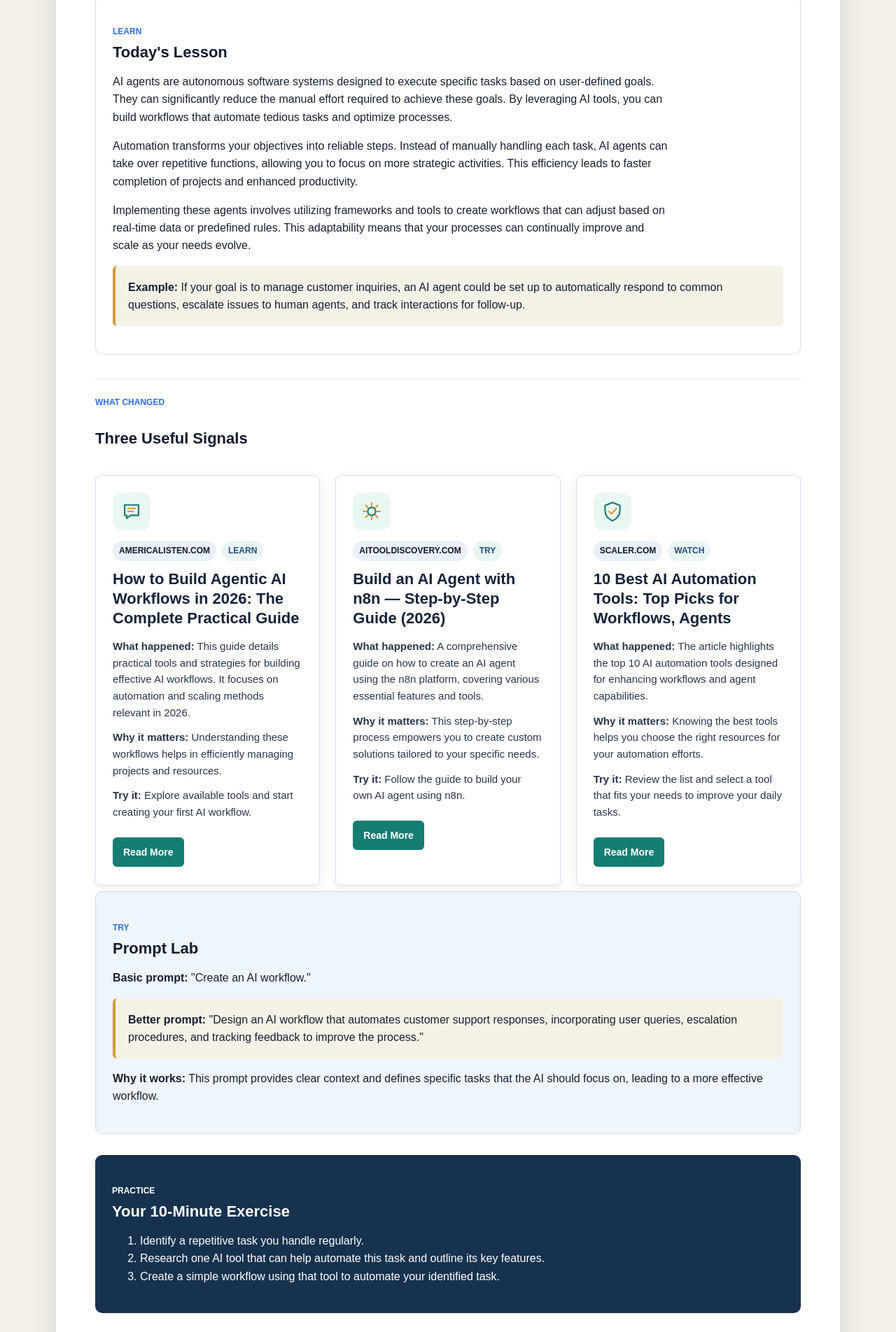
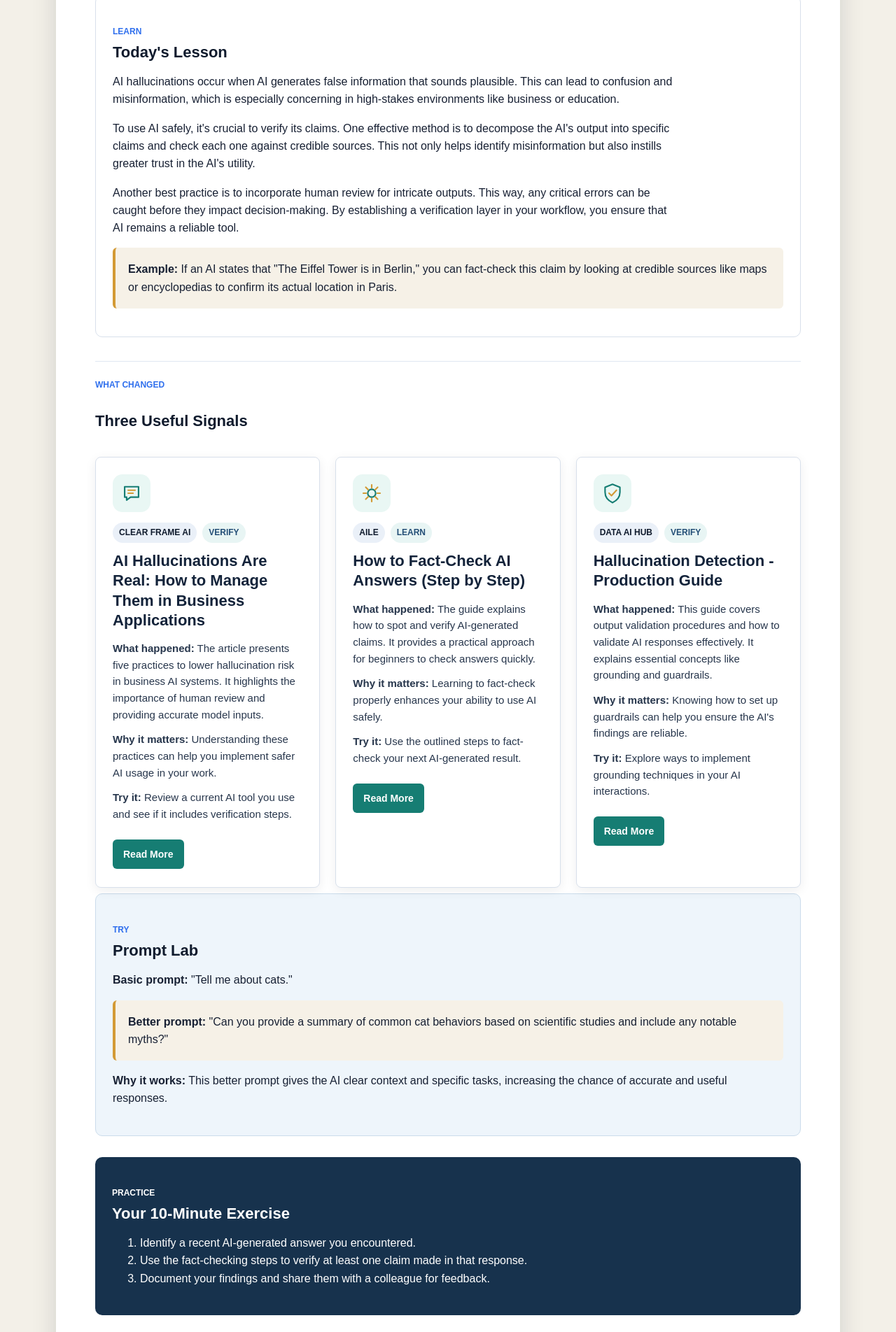
Before and after one commit to jac0468/ai-newsletter, a plain HTML site: page index.html in a window 1280 px wide. Shown: the part 884-2788 px from the top of the page at 70% size. Drawn offline with Linux system fonts and the light colour scheme.

Commit message:
Update AI newsletter

```diff
--- a/index.html
+++ b/index.html
@@ -71,9 +71,9 @@
       <p class="eyebrow">One Focused AI Lesson · Practical Skills · Plain English</p>
       <h1>Jimmy's AI Field Guide</h1>
       <p>One useful idea at a time—explained clearly, grounded in sources, and finished with something you can practice today.</p>
-      <div class="topline">Wednesday, July 29, 2026</div>
+      <div class="topline">Thursday, July 30, 2026</div>
     </header>
-    <nav class="nav"><a href="#latest">Latest Issue</a><a href="archive/">Archive</a><a href="subscribe/">Subscribe</a><a href="https://jac0468.github.io/ai-newsletter/archive/20260729-120027Z.html">Permanent Link</a><a href="#about">About</a></nav>
+    <nav class="nav"><a href="#latest">Latest Issue</a><a href="archive/">Archive</a><a href="subscribe/">Subscribe</a><a href="https://jac0468.github.io/ai-newsletter/archive/20260730-120025Z.html">Permanent Link</a><a href="#about">About</a></nav>
     <main class="content"><section class="lesson-hero" id="latest"><div class="lesson-art" role="img" aria-label="Open field guide with an AI spark">
 <svg viewBox="0 0 180 150" xmlns="http://www.w3.org/2000/svg" aria-hidden="true">
   <rect x="10" y="28" width="72" height="96" rx="9" fill="#ffffff" stroke="#167d73" stroke-width="4"/>
@@ -84,91 +84,86 @@
   <path d="M116 62h35M116 76h25M116 90h31" stroke="#167d73" stroke-width="4" stroke-linecap="round"/>
 </svg></div>
   <p class="lesson-label">TODAY'S PRACTICAL LESSON</p>
-  <h2>Turning Goals into Steps with AI Agents</h2>
-  <p>By the end of this lesson, you'll understand how AI agents and automation can break down your goals into manageable steps, making your tasks easier and more efficient.</p>
+  <h2>How to Verify AI Responses for Accuracy and Safety</h2>
+  <p>You'll learn effective methods to check AI-generated information, ensuring you can use AI confidently and safely.</p>
 </section>
 
 <section class="takeaways">
   <h2>In 60 Seconds</h2>
   <ul>
-    <li>AI agents help automate repetitive tasks and decision-making.</li>
-    <li>You can design workflows that streamline your processes with practical tools.</li>
-    <li>Understanding how to build AI agents can enhance productivity in daily tasks.</li>
+    <li>Understand what AI hallucination is and why it matters.</li>
+    <li>Learn basic steps to fact-check AI-generated answers.</li>
+    <li>Implement verification practices to reduce misinformation risks.</li>
   </ul>
 </section>
 
 <section class="lesson">
   <div class="section-kicker">LEARN</div>
   <h2>Today's Lesson</h2>
-  <p>AI agents are autonomous software systems designed to execute specific tasks based on user-defined goals. They can significantly reduce the manual effort required to achieve these goals. By leveraging AI tools, you can build workflows that automate tedious tasks and optimize processes.</p>
-
-  <p>Automation transforms your objectives into reliable steps. Instead of manually handling each task, AI agents can take over repetitive functions, allowing you to focus on more strategic activities. This efficiency leads to faster completion of projects and enhanced productivity.</p>
-
-  <p>Implementing these agents involves utilizing frameworks and tools to create workflows that can adjust based on real-time data or predefined rules. This adaptability means that your processes can continually improve and scale as your needs evolve.</p>
-
-  <div class="example-box"><strong>Example:</strong> If your goal is to manage customer inquiries, an AI agent could be set up to automatically respond to common questions, escalate issues to human agents, and track interactions for follow-up.</div>
+  <p>AI hallucinations occur when AI generates false information that sounds plausible. This can lead to confusion and misinformation, which is especially concerning in high-stakes environments like business or education.</p>
+  <p>To use AI safely, it's crucial to verify its claims. One effective method is to decompose the AI's output into specific claims and check each one against credible sources. This not only helps identify misinformation but also instills greater trust in the AI's utility.</p>
+  <p>Another best practice is to incorporate human review for intricate outputs. This way, any critical errors can be caught before they impact decision-making. By establishing a verification layer in your workflow, you ensure that AI remains a reliable tool.</p>
+  <div class="example-box"><strong>Example:</strong> If an AI states that "The Eiffel Tower is in Berlin," you can fact-check this claim by looking at credible sources like maps or encyclopedias to confirm its actual location in Paris.</div>
 </section>
 
 <section class="section-block">
   <div class="section-kicker">WHAT CHANGED</div>
   <h2>Three Useful Signals</h2>
   <article class="story"><div class="story-visual" role="img" aria-label="Prompting and communication"><svg viewBox="0 0 48 48" xmlns="http://www.w3.org/2000/svg" aria-hidden="true"><path d="M10 11h28v21H22l-8 6v-6h-4V11Z" fill="none" stroke="#167d73" stroke-width="3" stroke-linejoin="round"/><path d="M17 18h14M17 24h10" stroke="#d39a35" stroke-width="3" stroke-linecap="round"/></svg></div>
-    <div class="story-meta"><span class="source">americalisten.com</span><span class="category">LEARN</span></div>
-    <h3>How to Build Agentic AI Workflows in 2026: The Complete Practical Guide</h3>
-    <p><strong>What happened:</strong> This guide details practical tools and strategies for building effective AI workflows. It focuses on automation and scaling methods relevant in 2026.</p>
-    <p><strong>Why it matters:</strong> Understanding these workflows helps in efficiently managing projects and resources.</p>
-    <p><strong>Try it:</strong> Explore available tools and start creating your first AI workflow.</p>
-    <a href="https://americalisten.com/how-to-build-agentic-ai-workflows-in-2026/" target="_blank" class="button">Read More</a>
+    <div class="story-meta"><span class="source">Clear Frame AI</span><span class="category">VERIFY</span></div>
+    <h3>AI Hallucinations Are Real: How to Manage Them in Business Applications</h3>
+    <p><strong>What happened:</strong> The article presents five practices to lower hallucination risk in business AI systems. It highlights the importance of human review and providing accurate model inputs.</p>
+    <p><strong>Why it matters:</strong> Understanding these practices can help you implement safer AI usage in your work.</p>
+    <p><strong>Try it:</strong> Review a current AI tool you use and see if it includes verification steps.</p>
+    <a href="https://www.clear-frame-ai.com/blog/ai-hallucinations-managing-risk-in-business" target="_blank" class="button">Read More</a>
   </article>
-
   <article class="story"><div class="story-visual" role="img" aria-label="Tools and practical use"><svg viewBox="0 0 48 48" xmlns="http://www.w3.org/2000/svg" aria-hidden="true"><circle cx="24" cy="24" r="8" fill="none" stroke="#167d73" stroke-width="3"/><path d="M24 7v6M24 35v6M7 24h6M35 24h6M12 12l5 5M31 31l5 5M36 12l-5 5M17 31l-5 5" stroke="#d39a35" stroke-width="3" stroke-linecap="round"/></svg></div>
-    <div class="story-meta"><span class="source">aitooldiscovery.com</span><span class="category">TRY</span></div>
-    <h3>Build an AI Agent with n8n — Step-by-Step Guide (2026)</h3>
-    <p><strong>What happened:</strong> A comprehensive guide on how to create an AI agent using the n8n platform, covering various essential features and tools.</p>
-    <p><strong>Why it matters:</strong> This step-by-step process empowers you to create custom solutions tailored to your specific needs.</p>
-    <p><strong>Try it:</strong> Follow the guide to build your own AI agent using n8n.</p>
-    <a href="https://www.aitooldiscovery.com/how-to/build-ai-agent-n8n" target="_blank" class="button">Read More</a>
+    <div class="story-meta"><span class="source">AILE</span><span class="category">LEARN</span></div>
+    <h3>How to Fact-Check AI Answers (Step by Step)</h3>
+    <p><strong>What happened:</strong> The guide explains how to spot and verify AI-generated claims. It provides a practical approach for beginners to check answers quickly.</p>
+    <p><strong>Why it matters:</strong> Learning to fact-check properly enhances your ability to use AI safely.</p>
+    <p><strong>Try it:</strong> Use the outlined steps to fact-check your next AI-generated result.</p>
+    <a href="https://www.learnaile.com/blog/how-to-fact-check-ai-answers" target="_blank" class="button">Read More</a>
   </article>
-
   <article class="story"><div class="story-visual" role="img" aria-label="Trust and verification"><svg viewBox="0 0 48 48" xmlns="http://www.w3.org/2000/svg" aria-hidden="true"><path d="M24 6 39 12v10c0 10-6 17-15 21C15 39 9 32 9 22V12l15-6Z" fill="none" stroke="#167d73" stroke-width="3" stroke-linejoin="round"/><path d="m17 24 5 5 10-11" fill="none" stroke="#d39a35" stroke-width="3" stroke-linecap="round" stroke-linejoin="round"/></svg></div>
-    <div class="story-meta"><span class="source">scaler.com</span><span class="category">WATCH</span></div>
-    <h3>10 Best AI Automation Tools: Top Picks for Workflows, Agents</h3>
-    <p><strong>What happened:</strong> The article highlights the top 10 AI automation tools designed for enhancing workflows and agent capabilities.</p>
-    <p><strong>Why it matters:</strong> Knowing the best tools helps you choose the right resources for your automation efforts.</p>
-    <p><strong>Try it:</strong> Review the list and select a tool that fits your needs to improve your daily tasks.</p>
-    <a href="https://www.scaler.com/blog/best-ai-automation-tools-top-picks-for-workflows-agents-and-business-ops/" target="_blank" class="button">Read More</a>
+    <div class="story-meta"><span class="source">Data AI Hub</span><span class="category">VERIFY</span></div>
+    <h3>Hallucination Detection - Production Guide</h3>
+    <p><strong>What happened:</strong> This guide covers output validation procedures and how to validate AI responses effectively. It explains essential concepts like grounding and guardrails.</p>
+    <p><strong>Why it matters:</strong> Knowing how to set up guardrails can help you ensure the AI's findings are reliable.</p>
+    <p><strong>Try it:</strong> Explore ways to implement grounding techniques in your AI interactions.</p>
+    <a href="https://www.dataaihub.co/learn/hallucination-detection" target="_blank" class="button">Read More</a>
   </article>
 </section>
 
 <section class="prompt-lab">
   <div class="section-kicker">TRY</div>
   <h2>Prompt Lab</h2>
-  <p><strong>Basic prompt:</strong> "Create an AI workflow."</p>
-  <div class="copy-prompt"><strong>Better prompt:</strong> "Design an AI workflow that automates customer support responses, incorporating user queries, escalation procedures, and tracking feedback to improve the process."</div>
-  <p><strong>Why it works:</strong> This prompt provides clear context and defines specific tasks that the AI should focus on, leading to a more effective workflow.</p>
+  <p><strong>Basic prompt:</strong> "Tell me about cats."</p>
+  <div class="copy-prompt"><strong>Better prompt:</strong> "Can you provide a summary of common cat behaviors based on scientific studies and include any notable myths?"</div>
+  <p><strong>Why it works:</strong> This better prompt gives the AI clear context and specific tasks, increasing the chance of accurate and useful responses.</p>
 </section>
 
 <section class="practice-plan">
   <div class="section-kicker">PRACTICE</div>
   <h2>Your 10-Minute Exercise</h2>
   <ol>
-    <li>Identify a repetitive task you handle regularly.</li>
-    <li>Research one AI tool that can help automate this task and outline its key features.</li>
-    <li>Create a simple workflow using that tool to automate your identified task.</li>
+    <li>Identify a recent AI-generated answer you encountered.</li>
+    <li>Use the fact-checking steps to verify at least one claim made in that response.</li>
+    <li>Document your findings and share them with a colleague for feedback.</li>
   </ol>
 </section>
 
 <section class="jimmy-take">
   <h2>Jimmy's Take</h2>
-  <p>AI agents are like your personal assistants in the digital realm. They can handle the boring stuff while you focus on more important things—like strategy and creativity. By setting up effective AI workflows, you’re not just saving time; you're also empowering yourself to do your best work. So, dive in, experiment with an automation tool, and watch how it changes your approach to daily tasks!</p>
+  <p>Fact-checking may seem like extra work, but it's a small step for huge peace of mind. By questioning what the AI says and verifying its claims, you're turning it into a trusty sidekick rather than an unreliable source. With some practice, you'll build the skills needed to use AI effectively and confidently.</p>
 </section>
 
 <section class="further-reading">
   <h2>Keep Learning</h2>
   <ul>
-    <li><a href="https://americalisten.com/how-to-build-agentic-ai-workflows-in-2026/" target="_blank">How to Build Agentic AI Workflows in 2026: The Complete Practical Guide</a></li>
-    <li><a href="https://www.aitooldiscovery.com/how-to/build-ai-agent-n8n" target="_blank">Build an AI Agent with n8n — Step-by-Step Guide (2026)</a></li>
-    <li><a href="https://www.scaler.com/blog/best-ai-automation-tools-top-picks-for-workflows-agents-and-business-ops/" target="_blank">10 Best AI Automation Tools: Top Picks for Workflows, Agents</a></li>
+    <li><a href="https://www.clear-frame-ai.com/blog/ai-hallucinations-managing-risk-in-business" target="_blank">AI Hallucinations Are Real: How to Manage Them in Business Applications</a></li>
+    <li><a href="https://www.learnaile.com/blog/how-to-fact-check-ai-answers" target="_blank">How to Fact-Check AI Answers (Step by Step)</a></li>
+    <li><a href="https://www.dataaihub.co/learn/hallucination-detection" target="_blank">Hallucination Detection - Production Guide</a></li>
   </ul>
 </section></main>
     <section class="about" id="about">
```
